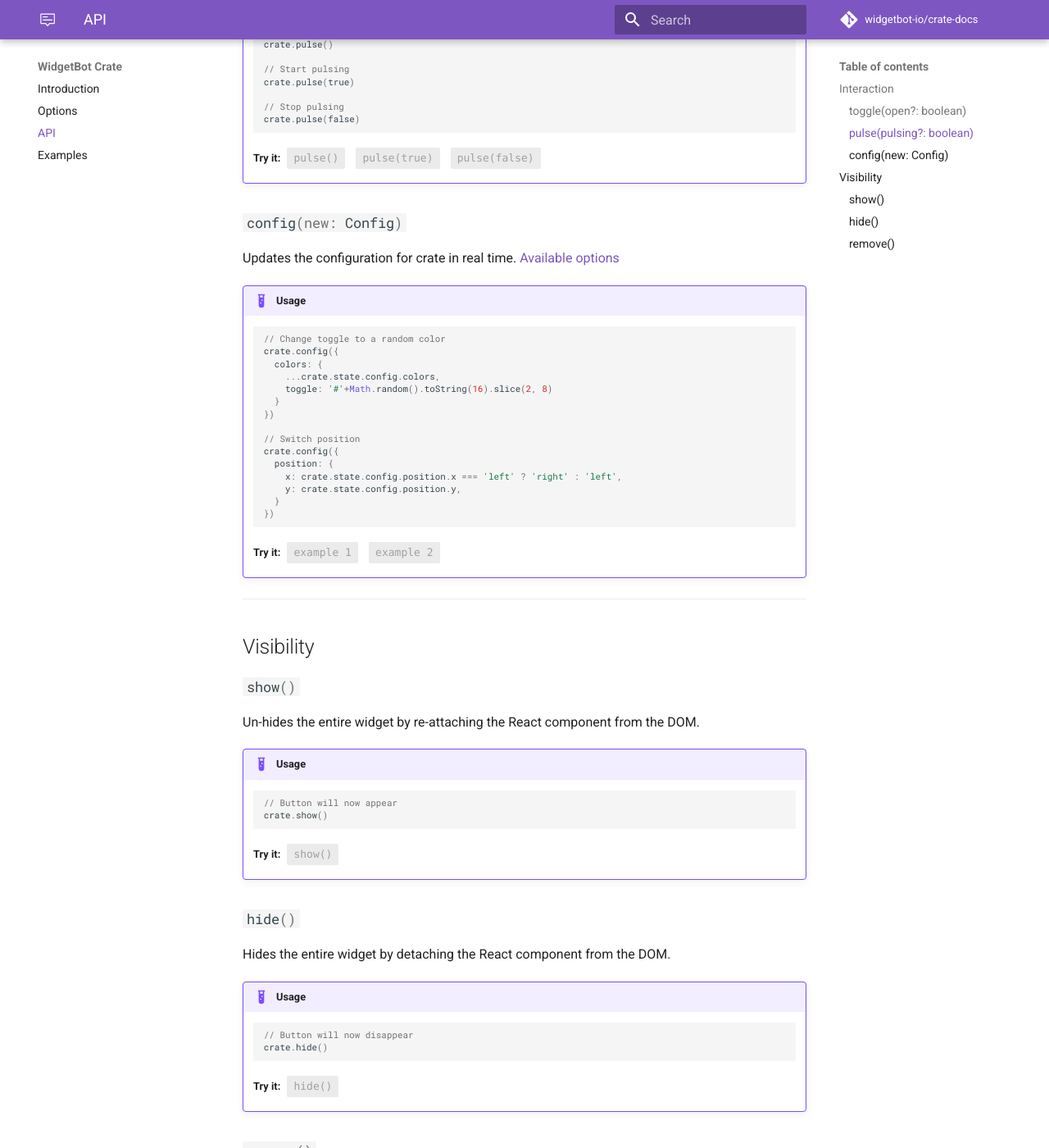
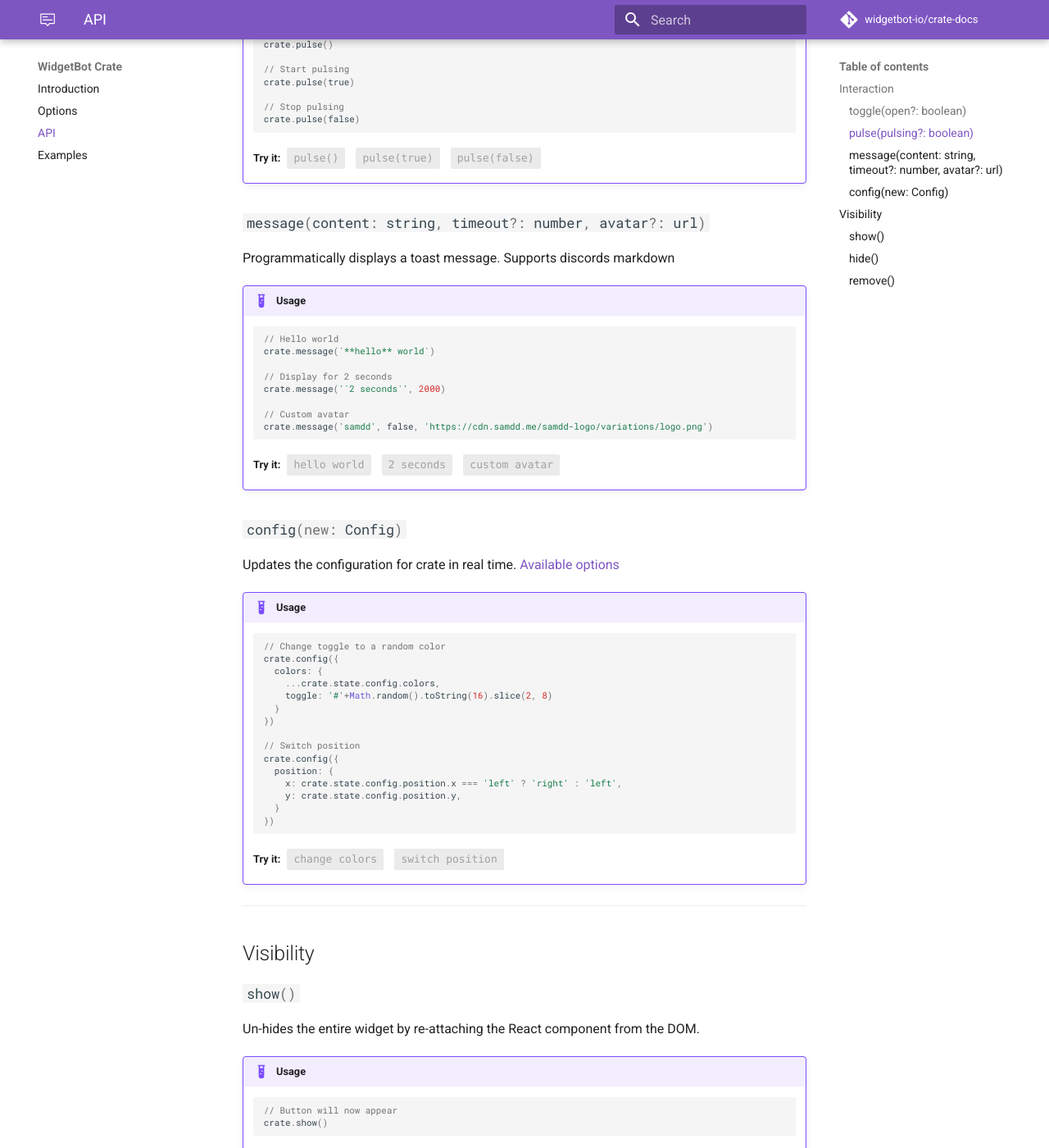
Before and after one commit to widgetbot-io/documentation, an MkDocs documentation site: the page built from docs/api/index.md, in a window 1280 px wide and 1400 px high, scrolled down 789 px. Shown: the whole window at 82% size. Built offline with MkDocs 1.6.1 and Material for MkDocs 9.7.7, drawn with Linux system fonts in a browser that asks for light colours; a script that is not in the unit is left out; comment, search, counter and statistics services are not loaded; old or Windows-style settings are respelled for this version of MkDocs.

Commit message:
Message api

````diff
--- a/docs/api/index.md
+++ b/docs/api/index.md
@@ -46,6 +46,27 @@ Pulses the button with with an optional param to set it.
     <button class="try-it" onClick="crate.pulse(true)">pulse(true)</button>
     <button class="try-it" onClick="crate.pulse(false)">pulse(false)</button>
 
+### `#!js message(content: string, timeout?: number, avatar?: url)`
+
+Programmatically displays a toast message. Supports discords markdown
+
+!!! example "Usage"
+
+    ```js
+    // Hello world
+    crate.message(`**hello** world`)
+
+    // Display for 2 seconds
+    crate.message('`2 seconds`', 2000)
+
+    // Custom avatar
+    crate.message('samdd', false, 'https://cdn.samdd.me/samdd-logo/variations/logo.png')
+    ```
+
+    <b>Try it:</b> <button class="try-it" onClick="crate.message('**hello** world')">hello world</button>
+    <button class="try-it" onClick="crate.message('\`2 seconds\`', 2000)">2 seconds</button>
+    <button class="try-it" onClick="crate.message('samdd', false, 'https://cdn.samdd.me/samdd-logo/variations/logo.png')">custom avatar</button>
+
 ### `#!js config(new: Config)`
 
 Updates the configuration for crate in real time. [Available options](/options/)
@@ -70,8 +91,8 @@ Updates the configuration for crate in real time. [Available options](/options/)
     })
     ```
 
-    <b>Try it:</b> <button class="try-it" onClick="crate.config({colors: {...crate.state.config.colors,toggle: '#'+Math.random().toString(16).slice(2, 8)}})">example 1</button>
-    <button class="try-it" onClick="crate.config({position:{x:'left'===crate.state.config.position.x?'right':'left',y:crate.state.config.position.y}});">example 2</button>
+    <b>Try it:</b> <button class="try-it" onClick="crate.config({colors: {...crate.state.config.colors,toggle: '#'+Math.random().toString(16).slice(2, 8)}})">change colors</button>
+    <button class="try-it" onClick="crate.config({position:{x:'left'===crate.state.config.position.x?'right':'left',y:crate.state.config.position.y}});">switch position</button>
 
 ---
 
````
